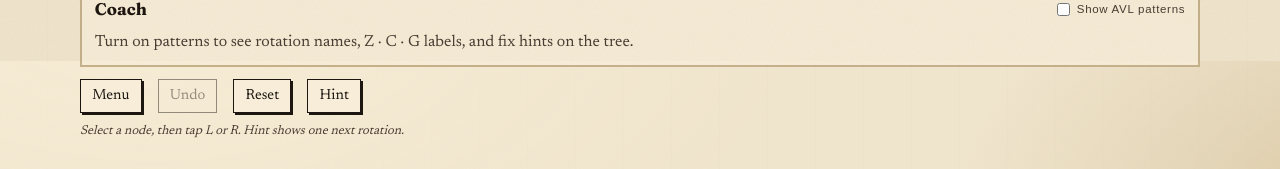
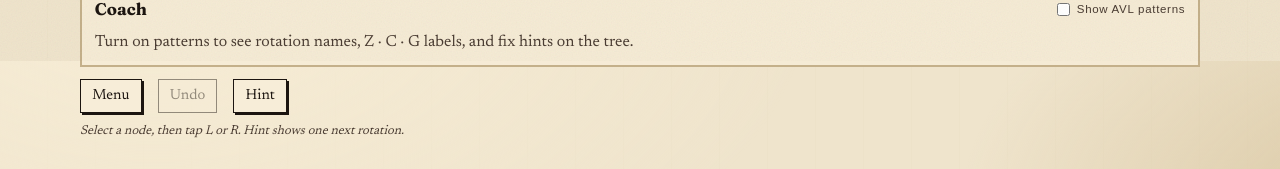
Before and after one commit to brian-git15/AVLIX, a Next.js app: page / in a window 1280 px wide. Shown: the part 739-908 px from the top of the page. Built offline with nearby package versions, Linux system fonts and the light colour scheme; a web font is replaced by a local one.

Commit message:
remove reset for daily

```diff
--- a/components/PuzzleSession.tsx
+++ b/components/PuzzleSession.tsx
@@ -357,6 +357,7 @@ export function PuzzleSession(props: PuzzleSessionProps) {
           >
             Undo
           </button>
+          {props.variant !== "daily" && (
             <button
               type="button"
               onClick={() => {
@@ -373,6 +374,7 @@ export function PuzzleSession(props: PuzzleSessionProps) {
             >
               Reset
             </button>
+          )}
           {props.variant === "free" && (
             <button type="button" onClick={() => scrambleNew()} disabled={autoPlaying}>
               New scramble
```
Lines whose indentation alone changed are shown as unchanged.
